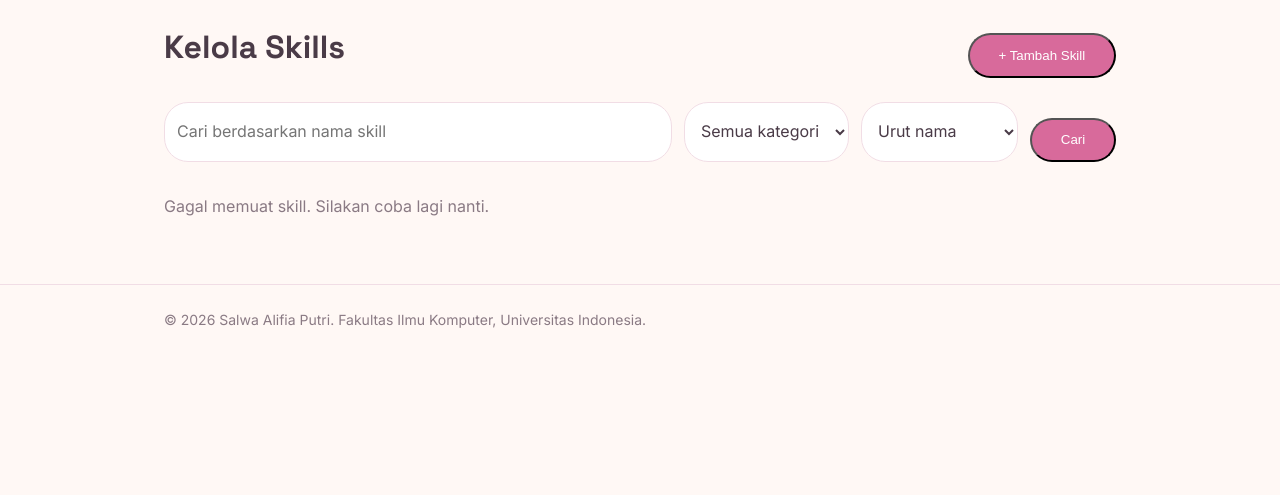
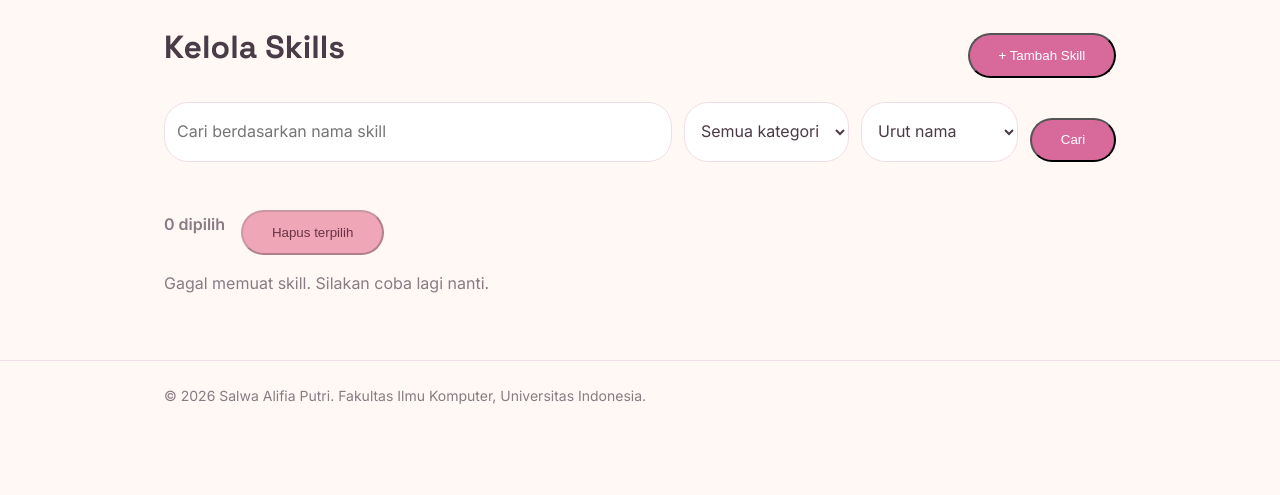
Before and after one commit to salfyea/myportofolio, a Django app: page /skills/manage/ in a window 1280 px wide. Shown: the part 165-660 px from the top of the page. Run offline with Django 5.2, Linux system fonts and the light colour scheme; the visitor is signed in with stand-in values (Sample User, id 1); data comes from the database, SQL or seed files in the repository; data that the repository does not hold is empty.

Commit message:
feat(skills): add bulk delete bar, select-all and confirmation modal for the owner

```diff
--- a/static/css/style.css
+++ b/static/css/style.css
@@ -677,6 +677,29 @@ a:focus-visible {
     font: inherit;
 }
 
+.bulk-bar {
+    display: flex;
+    align-items: center;
+    gap: 1rem;
+    margin-bottom: 1rem;
+}
+
+.bulk-bar__count {
+    color: var(--text-muted);
+    font-weight: 600;
+}
+
+.skills-table__select {
+    width: 2.5rem;
+    text-align: center;
+}
+
+.skills-table__select input {
+    width: 1.1rem;
+    height: 1.1rem;
+    cursor: pointer;
+}
+
 .project-search__select {
     flex: 0 0 auto;
     max-width: 100%;
--- a/templates/skills_manage.html
+++ b/templates/skills_manage.html
@@ -58,6 +58,22 @@
             </button>
         </form>
 
+        {% if user.is_superuser %}
+            <div class="bulk-bar">
+                <span id="bulk-count" class="bulk-bar__count">0 dipilih</span>
+
+                <button
+                    type="button"
+                    id="bulk-delete-open"
+                    class="button button-danger"
+                    popovertarget="bulk-delete-modal"
+                    disabled
+                >
+                    Hapus terpilih
+                </button>
+            </div>
+        {% endif %}
+
         <div id="loading">
             <p class="empty-state">Memuat skill...</p>
         </div>
@@ -73,6 +89,15 @@
         <table id="skills-table" class="skills-table hide">
             <thead>
                 <tr>
+                    {% if user.is_superuser %}
+                        <th class="skills-table__select">
+                            <input
+                                type="checkbox"
+                                id="skills-select-all"
+                                aria-label="Pilih semua skill yang tampil"
+                            >
+                        </th>
+                    {% endif %}
                     <th>Nama</th>
                     <th>Kategori</th>
                     <th>Star</th>
@@ -93,6 +118,38 @@
     {% include "components/skill_edit_modal.html" %}
 {% endif %}
 
+{% if user.is_superuser %}
+    <div id="bulk-delete-modal" class="delete-modal" popover="auto">
+        <button
+            type="button"
+            class="delete-modal__backdrop"
+            popovertarget="bulk-delete-modal"
+            popovertargetaction="hide"
+            aria-label="Tutup"
+        ></button>
+
+        <div class="delete-modal__content">
+            <h2>Hapus skill terpilih?</h2>
+            <p id="bulk-delete-message"></p>
+
+            <div class="delete-modal__actions">
+                <button
+                    type="button"
+                    class="button button-secondary"
+                    popovertarget="bulk-delete-modal"
+                    popovertargetaction="hide"
+                >
+                    Batal
+                </button>
+
+                <button type="button" id="bulk-delete-confirm" class="button button-danger">
+                    Ya, Hapus
+                </button>
+            </div>
+        </div>
+    </div>
+{% endif %}
+
 {# Guarantees the csrftoken cookie exists for regular users who only star. #}
 {% csrf_token %}
 
@@ -101,6 +158,7 @@
     id="skills-app"
     hidden
     data-list-url="{% url 'api:skill-list' %}"
+    data-bulk-delete-url="{% url 'api:skill-bulk-delete' %}"
     data-detail-url="{% url 'api:skill-detail' '00000000-0000-0000-0000-000000000000' %}"
     data-star-url="{% url 'api:skill-star' '00000000-0000-0000-0000-000000000000' %}"
     data-login-url="{% url 'main:login' %}"
```
